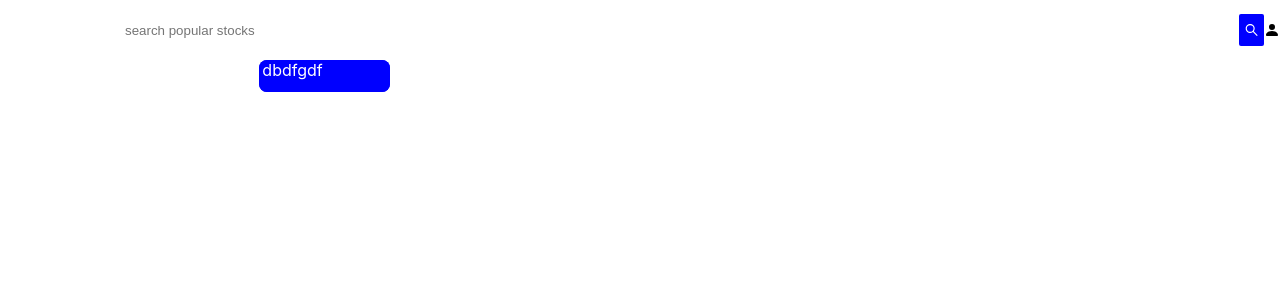
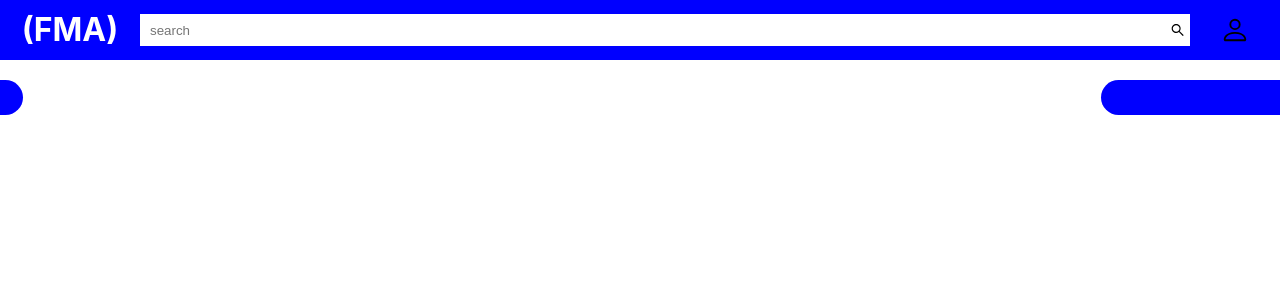
Before and after one commit to areandd/FMA, a React (Create React App) app: page / in a window 1280 px wide. Shown: the top 300 px of the page. Built offline with nearby package versions, Linux system fonts and the light colour scheme.

Commit message:
poor aesthetic.

```diff
--- a/src/components/NavBar/NavBar.css
+++ b/src/components/NavBar/NavBar.css
@@ -2,17 +2,16 @@
   height: 60px;
   display: flex;
   align-items: center;
-    background-color: ;
+  background-color: blue;
   position: sticky;
   top: 0;
   z-index: 100;
-
 }
 
 .header__logo {
-    width: 75px;
+  width: 100px;
   object-fit: contain;
-    margin: 0 20px;
+  margin: 20px;
   margin-top: 18px;
   color: white;
 }
@@ -21,55 +20,31 @@
   display: flex;
   flex: 1;
   align-items: center;
-    border-radius: 50%;
-
+  border-radius: 25px;
 }
 
 .header__searchInput {
   height: 12px;
   padding: 10px;
   border: none;
+  outline: none;
   width: 100%;
-    border-radius: 2px;
 }
 
 .header__searchIcon {
   padding: 5px;
   height: 22px !important;
-    background-color: blue;
-    border-radius: 2px;
-    color: white;
+  background-color: white;
 }
 
-.header__optionLineOne {
-    font-size: 10px;
+.avatar {
+  margin: 30px;
+  font-size: 30px;
 }
 
-.header__optionLineTwo {
-    font-size: 13px;
-    font-weight: 800;
+.avatar__background {
+    width: 30px;
+    height: 30px;
+  border-radius: 9999px;
+  background-color: white;
 }
-
-.header__optionBasket {
-    display: flex;
-    align-items: center;
-    color: white;
-}
-
-.header__basketCount {
-    margin-left: 10px;
-    margin-right: 10px;
-}
-
-.profile {
-    display: flex;
-    justify-content: space-evenly;
-}
-
-.header__option {
-    display: flex;
-    flex-direction: column;
-    margin-left: 10px;
-    margin-right: 10px;
-    color: white;
-}
--- a/src/components/NavBar/NavBar.js
+++ b/src/components/NavBar/NavBar.js
@@ -1,26 +1,23 @@
 import React from "react";
 import { AiOutlineSearch } from "react-icons/ai";
-import { BsFillPersonFill } from "react-icons/bs";
+import { BsPerson } from "react-icons/bs";
 import "./NavBar.css";
 
 function NavBar() {
   return (
-    <header className="header">
-      <div className="header__logo"></div>
+    <div className="header">
+      <h1 className="header__logo">(FMA)</h1>
 
       <div className="header__search">
         <input
           className="header__searchInput"
           type="text"
-          placeholder="search popular stocks"
+          placeholder="search"
         />
         <AiOutlineSearch className="header__searchIcon" />
       </div>
-
-      <div className="profile">
-          <BsFillPersonFill />
-        </div>
-    </header>
+        <BsPerson className="avatar" />
+    </div>
   );
 }
 
--- a/src/components/ScrollingStocks/ScrollingStocks.css
+++ b/src/components/ScrollingStocks/ScrollingStocks.css
@@ -1,23 +1,21 @@
 .scroll__parent {
   position: relative;
   width: 100vw;
-  height: 2rem;
-  padding: 2px;
+  height: 20rem;
   overflow-x: hidden;
 }
 
 .scroll__element {
-  display: inline-block;
-  width: 10vw;
-  height: inherit;
+  margin-top: 20px;
+  width: 200px;
+  height: 35px;
   position: absolute;
+  display: flex;
   left: 0%;
   top: 0%;
-  border-radius: 0.5rem;
   background-color: blue;
-  color: white;
-  text-align: left;
-  padding-left: 3px;
+  border-radius: 9999px;
+  padding-left: 2px;
 }
 
 @keyframes primary {
@@ -30,11 +28,11 @@
 }
 
 .primary {
-  animation: primary 10s linear infinite;
+  animation: primary 7s linear infinite;
 }
 
 .secondary {
-  animation: secondary 10s linear infinite;
+  animation: secondary 7s linear infinite;
 }
 
 @keyframes primary {
--- a/src/components/ScrollingStocks/ScrollingStocks.js
+++ b/src/components/ScrollingStocks/ScrollingStocks.js
@@ -4,16 +4,8 @@ import "./ScrollingStocks.css";
 function ScrollingStocks() {
   return (
     <div className="scroll__parent">
-      <div className="scroll__element primary">
-        <h1>TSLA</h1>
-
-      </div>
-      <div className="scroll__element secondary">dbdfgdf</div>
-      <div className="scroll__element primary">gdfhgth</div>
-      <div className="scroll__element secondary">dbdfgdf</div>
-
-
-
+      <div className="scroll__element primary"></div>
+      <div className="scroll__element secondary"></div>
     </div>
   );
 }
```
Lines whose indentation alone changed are shown as unchanged.
